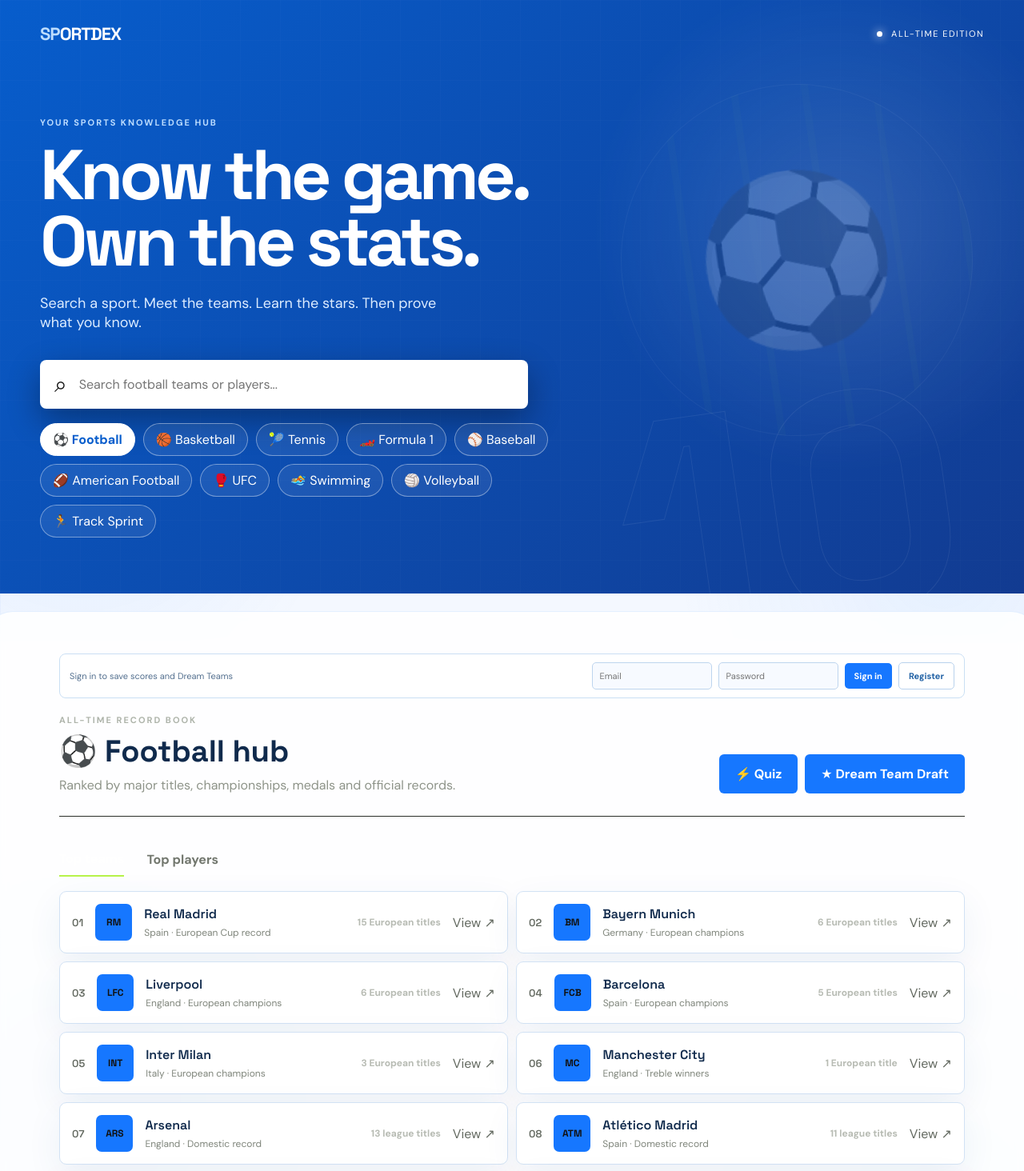
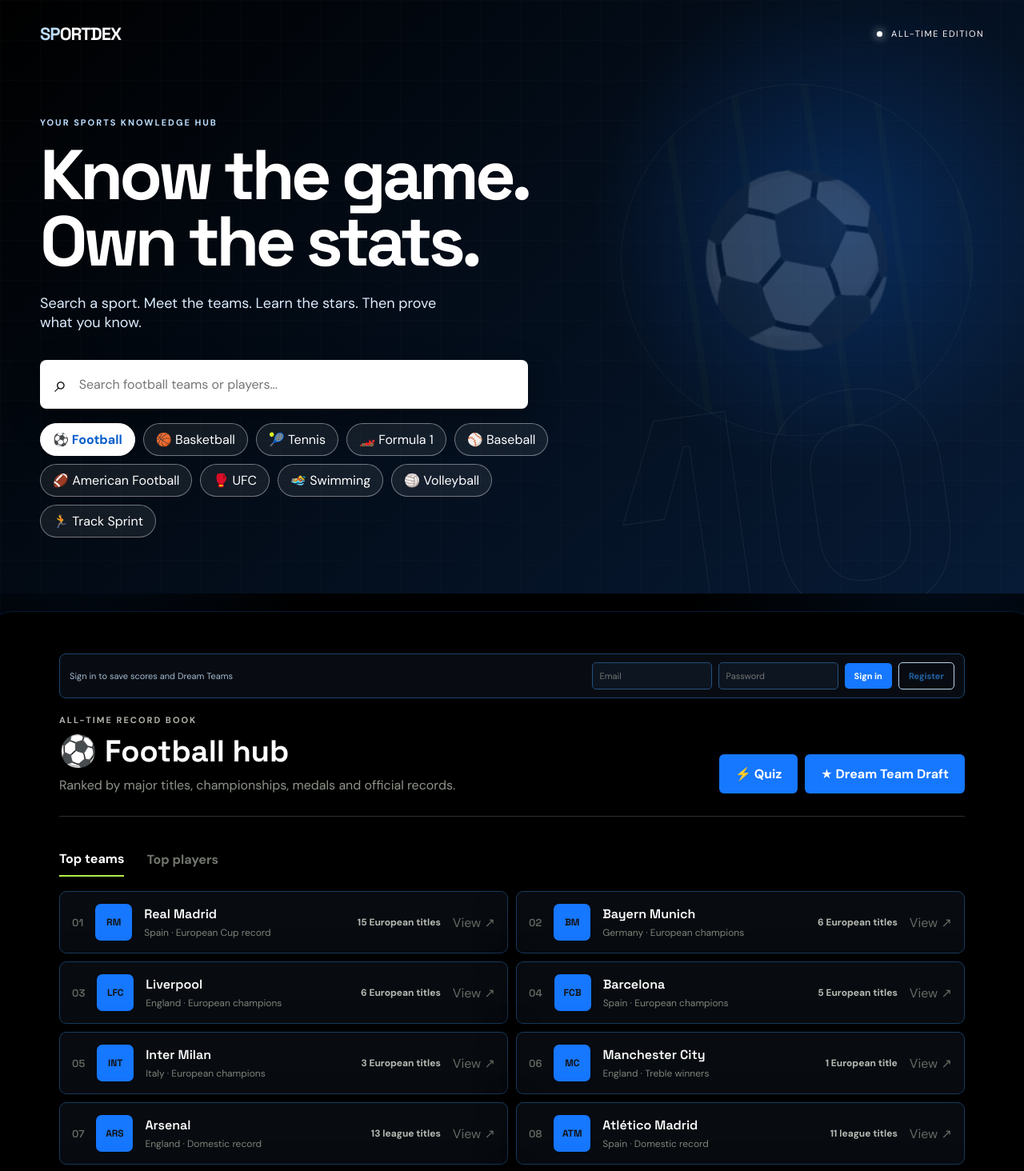
Before and after one commit to MrKhanKu23/MRKHANKU23, a React (Vite) app: page / in a window 1280 px wide. Shown: the top 1464 px of the page at 80% size. Built offline with nearby package versions, Linux system fonts and the light colour scheme; no server answers; the database is empty.

Commit message:
change website background to black

```diff
--- a/src/components/BlueWhiteTheme.css
+++ b/src/components/BlueWhiteTheme.css
@@ -1,20 +1,20 @@
-:root { color: #102a4c; background: #f4f8ff; }
-body { background: #f4f8ff; }
+:root { color: #fff; background: #000; }
+body { background: #000; }
 
 .sport-app {
   --accent: #1677ff !important;
-  --sport-base: #edf5ff !important;
-  color: #102a4c;
-  background-color: #f4f8ff;
-  background-image: radial-gradient(circle at 8% 72%, #1677ff14, transparent 25%), radial-gradient(circle at 92% 88%, #64a7ff1a, transparent 24%), linear-gradient(#1677ff0a 1px, transparent 1px), linear-gradient(90deg,#1677ff0a 1px,transparent 1px) !important;
+  --sport-base: #000 !important;
+  color: #fff;
+  background-color: #000;
+  background-image: radial-gradient(circle at 8% 72%, #1677ff20, transparent 25%), radial-gradient(circle at 92% 88%, #1677ff18, transparent 24%), linear-gradient(#1677ff0b 1px, transparent 1px), linear-gradient(90deg,#1677ff0b 1px,transparent 1px) !important;
 }
 
 .sport-background {
   --accent: #fff !important;
-  --sport-base: #075dcc !important;
+  --sport-base: #000 !important;
   color: #fff;
-  background-color: #075dcc !important;
-  background-image: radial-gradient(circle at 82% 38%,#fff2,transparent 27%),linear-gradient(135deg,#075dcc,#123b91) !important;
+  background-color: #000 !important;
+  background-image: radial-gradient(circle at 82% 38%,#1677ff40,transparent 27%),linear-gradient(135deg,#000,#071b36) !important;
 }
 
 .sport-background .brand,
@@ -27,56 +27,56 @@
 .sport-background .sport-pills button { border-color: #ffffff66; background: #ffffff12; color: #fff; }
 .sport-background .sport-pills button.selected { border-color: #fff; background: #fff; color: #075dcc; }
 
-.sport-app .dashboard::before { border-color: #1677ff1c; background: #ffffffdc; }
-.section-heading { border-color: #cfe1f7; }
+.sport-app .dashboard::before { border-color: #1677ff35; background: #000e; }
+.section-heading { border-color: #183755; }
 .section-heading h2,
 .rank-info h3,
 .quiz-card h3,
-.draft-game h3 { color: #102a4c; }
+.draft-game h3 { color: #fff; }
 .section-heading p,
-.section-heading .eyebrow { color: #53708f; }
+.section-heading .eyebrow { color: #9db4cc; }
 .quiz-button,
 .next,
 .draft-button,
 .restart-draft,
 .top-roll { background: #1677ff !important; color: #fff !important; }
 
-.tabs button { color: #66809d; }
-.tabs button.active { color: #075dcc; border-color: #1677ff; }
+.tabs button { color: #8da5bd; }
+.tabs button.active { color: #5da4ff; border-color: #1677ff; }
 .rank-card,
 .sport-app .rank-card,
 .sport-app .quiz-card,
-.draft-game { border-color: #d2e2f4; background: #fff; box-shadow: 0 15px 45px #164f8f12; }
+.draft-game { border-color: #183b5f; background: #080b10; box-shadow: 0 15px 45px #0008; }
 .rank-card:hover { border-color: #63a7f5; }
 .rank-info p,
 .rank-card strong,
 .quiz-top,
-.clue { color: #617a96; }
+.clue { color: #9db0c4; }
 .badge { background: #1677ff !important; color: #fff; }
 
-.difficulty { border-color: #cbdff5; background: #edf5ff; }
+.difficulty { border-color: #1d4369; background: #080d14; }
 .difficulty button { color: #54708f; }
 .difficulty button.active { background: #1677ff; color: #fff; }
-.choices button { border-color: #c8dbf0; background: #f5f9ff; color: #173a61; }
+.choices button { border-color: #1b4268; background: #0b111a; color: #fff; }
 .choices button:hover { border-color: #1677ff; }
-.quiz-player-meta { color: #54708f; }
+.quiz-player-meta { color: #a8bad0; }
 .quiz-player-icon { background: #1677ff !important; color: #fff; }
 
 .draft-score,
 .draft-choices > button,
 .drafted-roster article,
-.comparison-team { border-color: #cfdef0; background: #f7faff; color: #102a4c; }
+.comparison-team { border-color: #1a4268; background: #0b1119; color: #fff; }
 .draft-choices > button:hover { border-color: #1677ff; box-shadow: 0 12px 30px #155fac1c; }
 .draft-choices h4,
-.drafted-roster b { color: #102a4c; }
+.drafted-roster b { color: #fff; }
 .draft-choices p,
 .draft-choices em,
-.drafted-roster small { color: #617a96; }
-.scouting-brief { background: #edf5ff; }
-.scout-control { border-color: #b9d5f3; background: #fff; color: #214c79; }
+.drafted-roster small { color: #9bb0c7; }
+.scouting-brief { background: #08111c; }
+.scout-control { border-color: #245483; background: #0b1119; color: #c8ddf5; }
 .scout-control b { background: #1677ff; color: #fff; }
 .roster-progress span { border-color: #9dbfe3; color: #66809d; }
-.account-panel { border-color: #cadff4; background: #fff; color: #54708f; }
-.account-panel input { border-color: #bed5ee; background: #f7faff; color: #102a4c; }
+.account-panel { border-color: #1b456e; background: #080c12; color: #a4b9cf; }
+.account-panel input { border-color: #24517d; background: #0d1520; color: #fff; }
 .account-panel button { background: #1677ff; color: #fff; }
 .account-panel .account-switch { border-color: #b9d2ed; color: #2262a5; }
```
